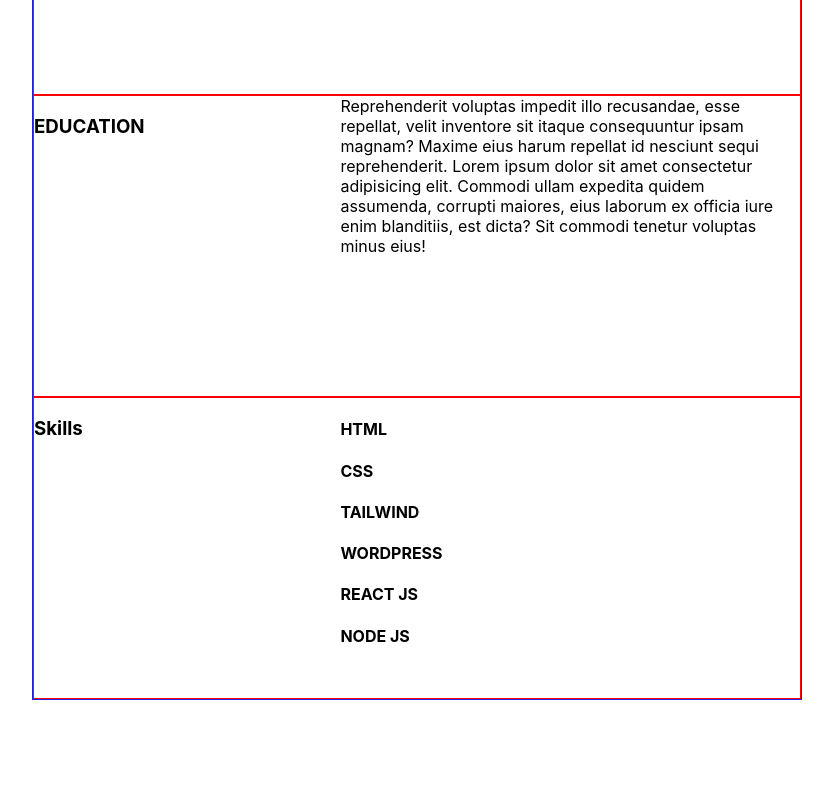
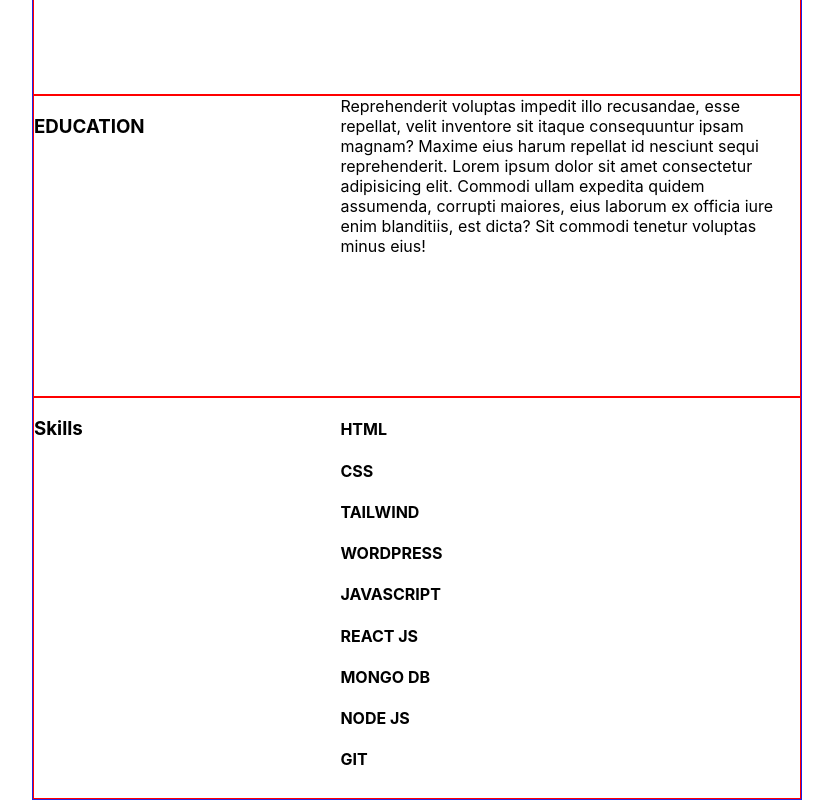
Before and after one commit to Muelji/myportfoliowebsite, a React (Create React App) app: page / in a window 1280 px wide. Shown: the part 1808-2608 px from the top of the page, without its empty margins (223-1056 px from the left). Before the commit the page ends 2508 px from the top, so only its background shows below. Built offline with nearby package versions, Linux system fonts and the light colour scheme.

Commit message:
working on career component

```diff
--- a/src/Components/Career.css
+++ b/src/Components/Career.css
@@ -41,5 +41,5 @@
 }
 .ciii{
     width: 60%;
-    height: 300px
+    height: 400px
 }
--- a/src/Components/Career.jsx
+++ b/src/Components/Career.jsx
@@ -26,8 +26,11 @@ function Career() {
                <h4>CSS</h4>
                <h4>TAILWIND</h4>
                <h4>WORDPRESS</h4>
+               <h4>JAVASCRIPT</h4>
                <h4>REACT JS</h4>
+               <h4>MONGO DB</h4>
                <h4>NODE JS</h4>
+               <h4>GIT</h4>
                </div>
 
            </div>
```
